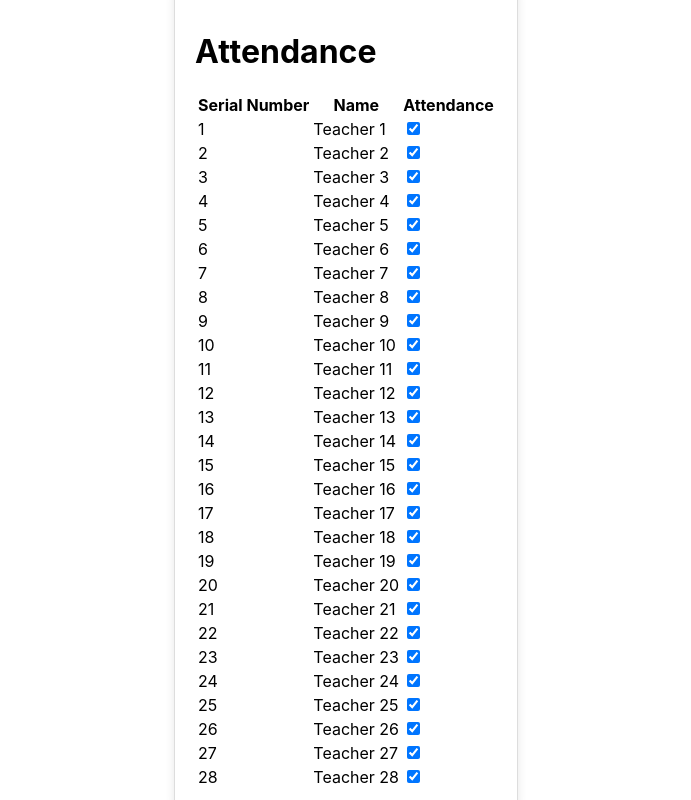
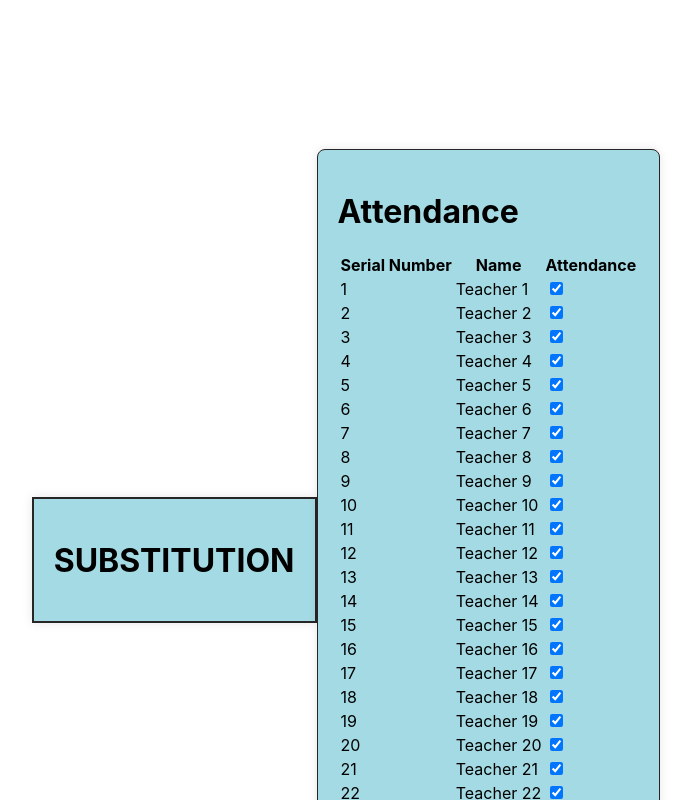
Before and after one commit to abhinavkrishnav/attendance, a React (Create React App) app: page / in a window 1280 px wide. Shown: the top 800 px of the page, without its empty margins (294-985 px from the left). Built offline with nearby package versions, Linux system fonts and the light colour scheme.

Commit message:
no changes

```diff
--- a/src/App.js
+++ b/src/App.js
@@ -1,12 +1,6 @@
 import React, { useState } from 'react';
 import './Attendancepage.css'; // Import the CSS file for styling
-const Header = () => {
-  return (
-    <header>
-      <h1>My Web Application</h1>
-    </header>
-  );
-}
+
 const AttendancePage = () => {
   const [attendance, setAttendance] = useState(Array(28).fill(true));
 
@@ -20,6 +14,9 @@ const AttendancePage = () => {
 
   return (
     <div className="attendance-container">
+      <div className="header">
+        <h1 >SUBSTITUTION</h1>
+        </div>
       <div className="attendance-box">
         <h1>Attendance</h1>
         <table>
@@ -50,5 +47,4 @@ const AttendancePage = () => {
     </div>
   );
 };
-
 export default AttendancePage;
--- a/src/Attendancepage.css
+++ b/src/Attendancepage.css
@@ -2,12 +2,22 @@
     display: flex;
     justify-content: center;
     align-items: center;
-    height: 100vh;
+    height: 140vh;
+    background-color: rgb(255, 255, 255);
   }
 
   .attendance-box {
-    border: 1px solid #ddd;
+    border: 1px solid #272525;
     padding: 20px;
     border-radius: 8px;
     box-shadow: 0 0 10px rgba(0, 0, 0, 0.1);
+    background-color: rgb(164, 218, 227);
   }
+
+.header {
+    border: 2px solid #272525;
+    padding: 20px;
+    border-radius: 0px;
+    box-shadow: 0 0 10px rgba(0, 0, 0, 0.1);
+    background-color: rgb(164, 218, 227);
+}
```
